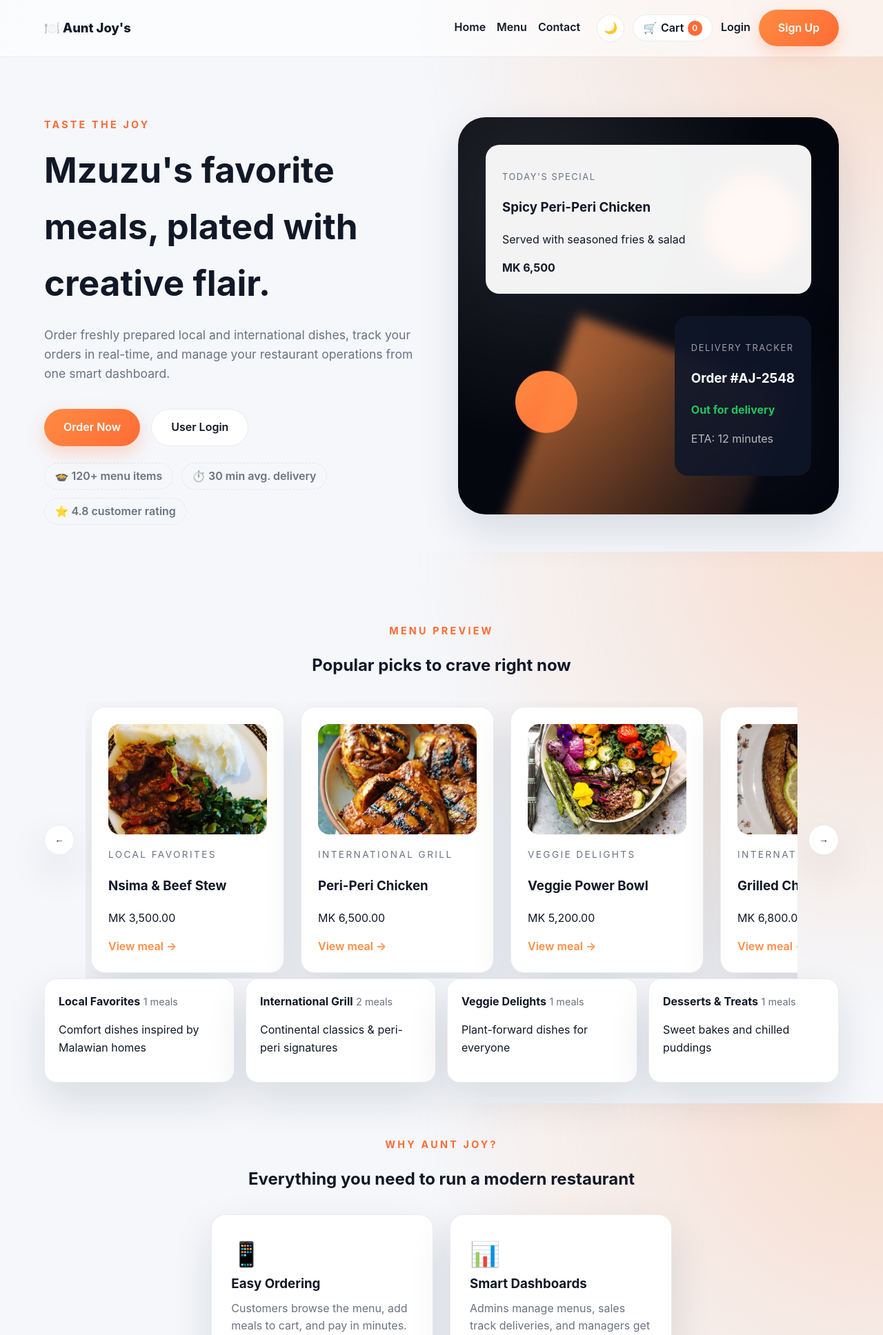
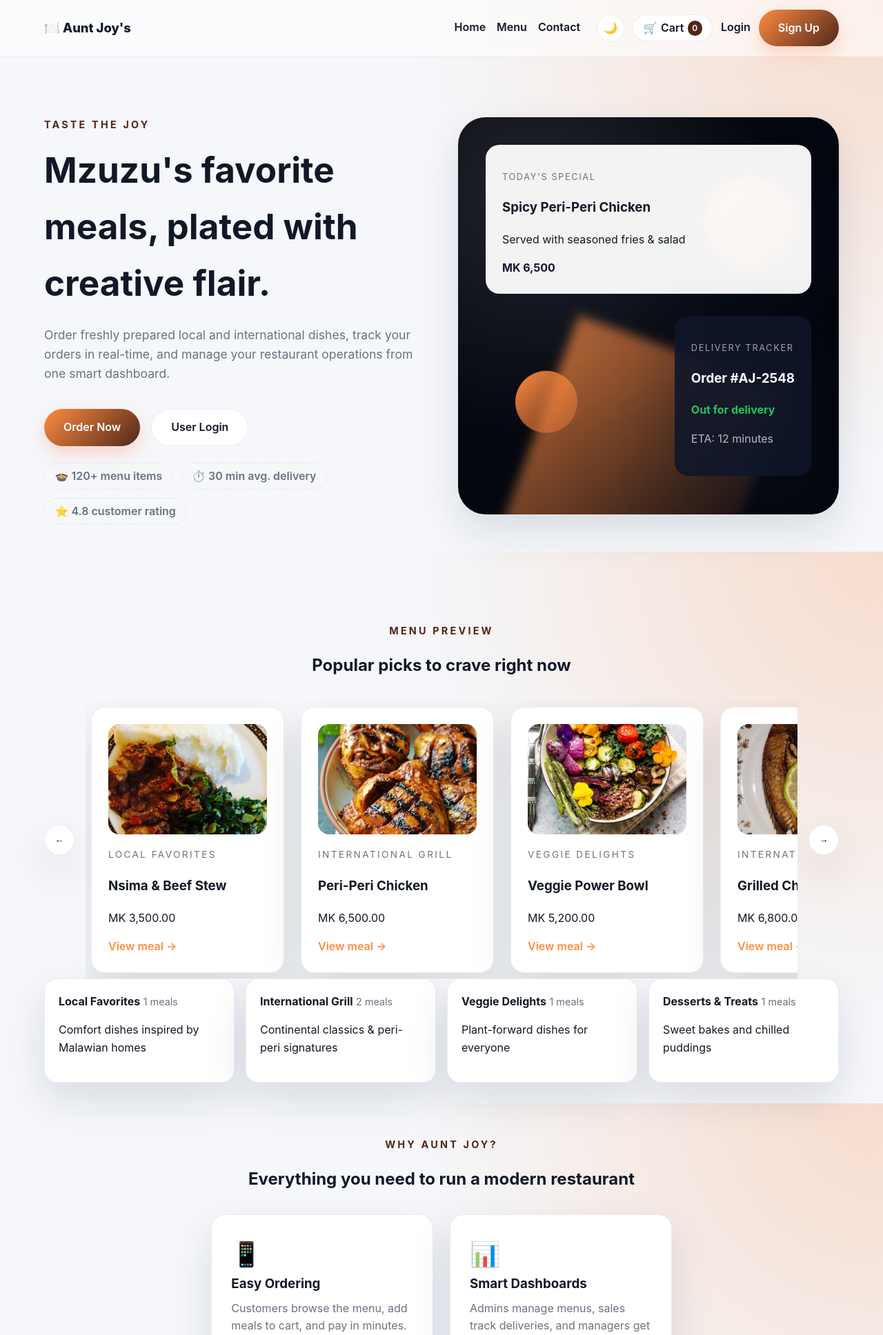
Before and after one commit to Linga101/Aunt_Joy_Restaurant, a PHP site: page / in a window 1280 px wide. Shown: the top 1936 px of the page at 69% size. Run offline with PHP 8.4, Linux system fonts and the light colour scheme; data comes from the database, SQL or seed files in the repository.

Commit message:
Update style.css

```diff
--- a/assets/css/style.css
+++ b/assets/css/style.css
@@ -4,7 +4,7 @@
    ========================================================================== */
 :root {
     --orange: #ff8c42;
-    --orange-dark: #ff6b35;
+    --orange-dark: #4f2719;
     --green: #22c55e;
     --bg: #f5f7fb;
     --surface: #ffffff;
```
